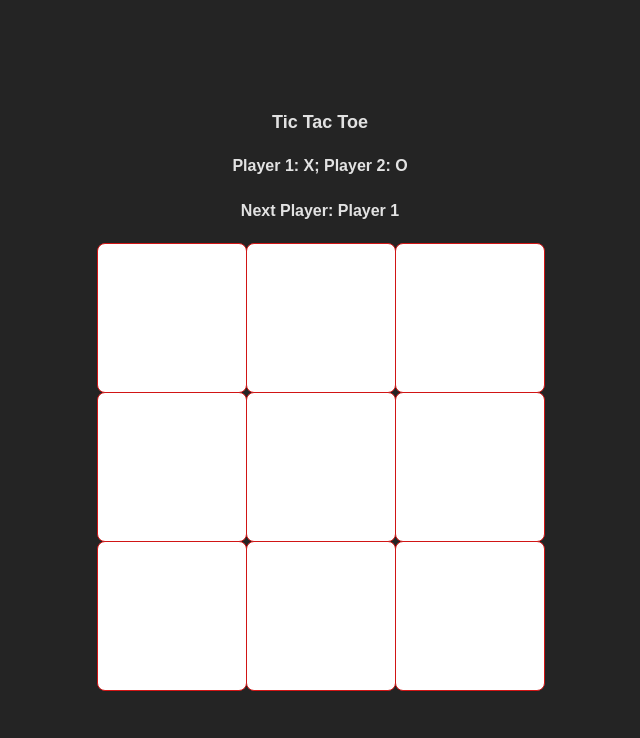
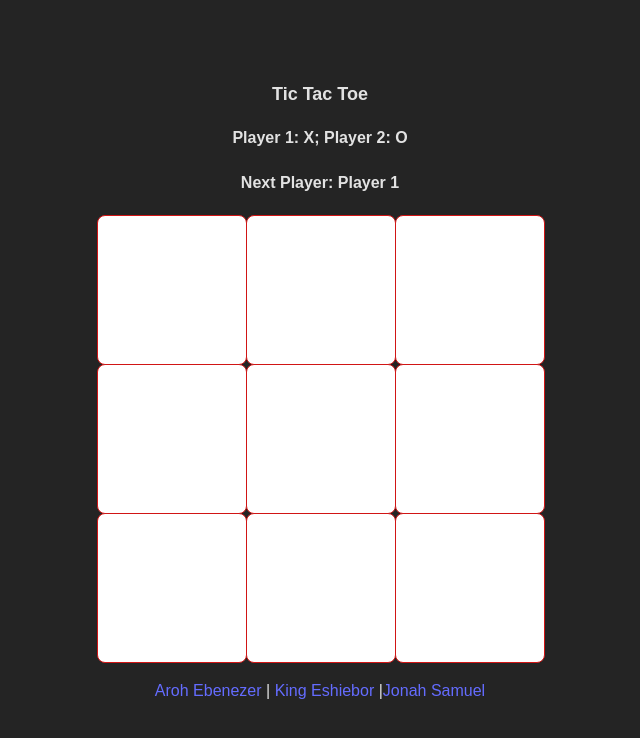
Before and after one commit to LovingBrother/tic-tac-toe, a React (Vite) app in the folder tic-tac-toe/: page / in a window 1280 px wide. Shown: the top 738 px of the page, without its empty margins (320-960 px from the left). Built offline with nearby package versions, Linux system fonts and the light colour scheme.

Commit message:
Added our names to the board

```diff
--- a/tic-tac-toe/src/components/Board.jsx
+++ b/tic-tac-toe/src/components/Board.jsx
@@ -79,6 +79,8 @@ const Board = () => {
       ) : (
         ""
       )}
+      <p><a href="https://github.com/Benny-Nwaro">Aroh Ebenezer</a> | <a href="https://github.com/kingalingaling">King Eshiebor</a> |
+        <a href="https://github.com/LovingBrother">Jonah Samuel</a></p>
     </div>
   );
 };
```
